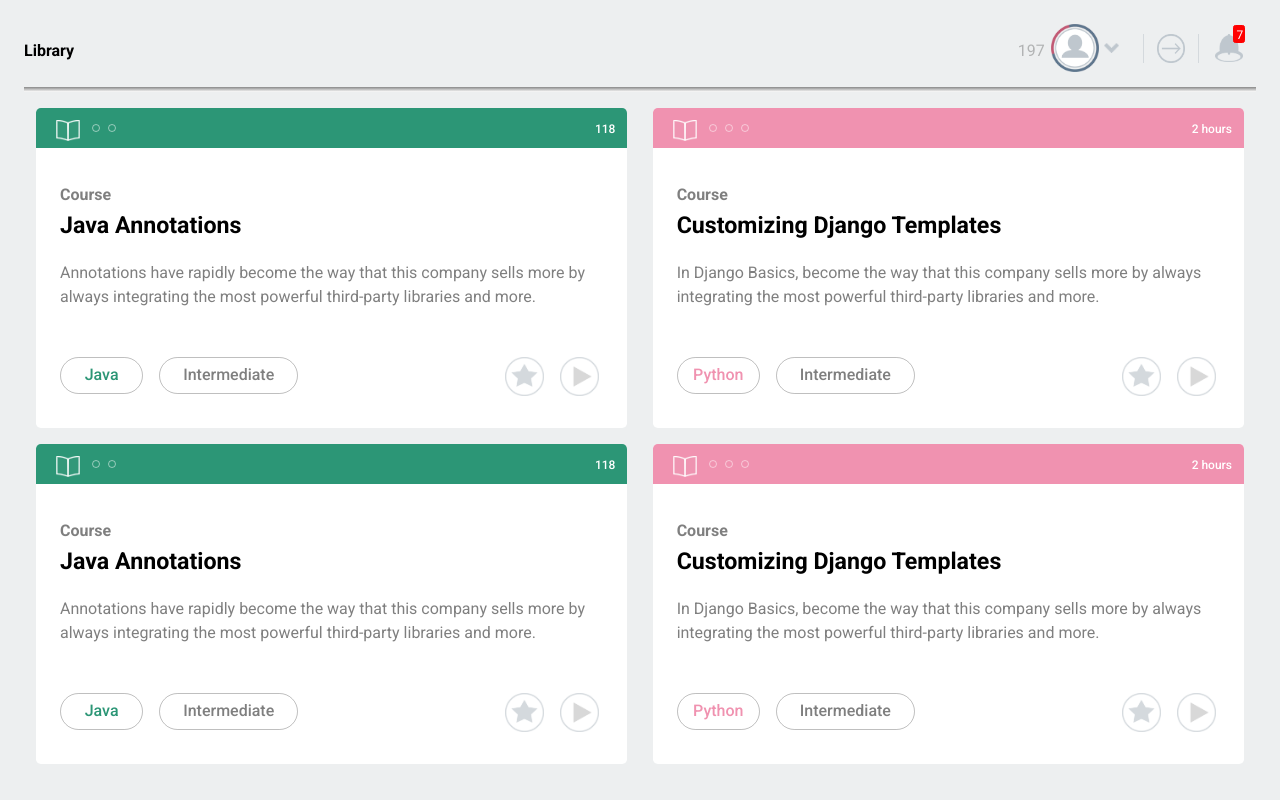
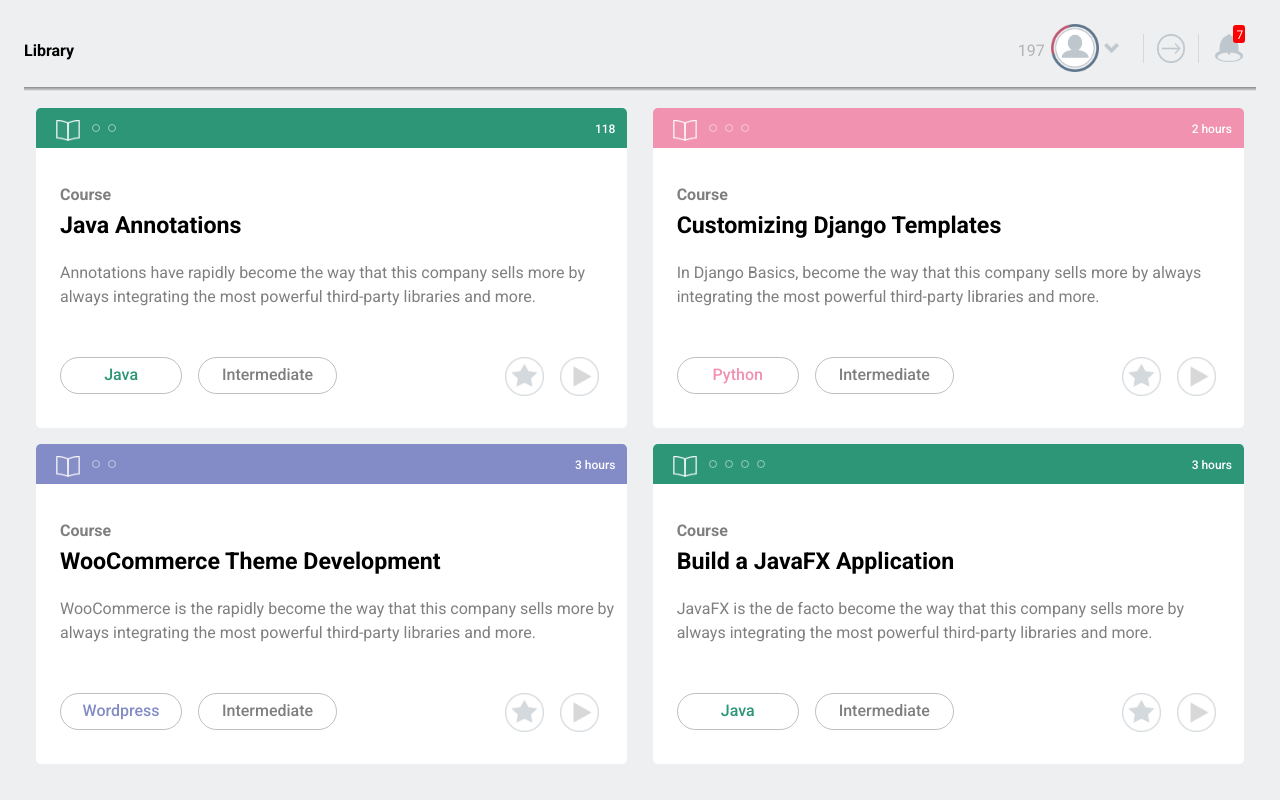
Before and after one commit to suzirubi/treehouse, a plain HTML site: page index.html in a window 1280 px wide. Drawn offline with Linux system fonts and the light colour scheme.

Commit message:
finish treehouse tiles

```diff
--- a/css/styles.css
+++ b/css/styles.css
@@ -214,7 +214,7 @@ p {
 }
 .langButton {
   float: left;
-  width:15%;
+  width:22%;
   border: .12em solid rgba(0,0,0,.25);
   border-radius: 1.5em;
   padding: .5em;
@@ -230,10 +230,10 @@ p {
   background-color: rgba(240,146,176,1);
 }
 .wordpress {
-  color: rgb(131,140,199,1);
+  color: rgba(131,140,199,1);
 }
 #wordpress {
-  background-color: rgb(131,140,199,1);
+  background-color: rgba(131,140,199,1);
 }
 .levelButton {
   float: left;
@@ -246,7 +246,7 @@ p {
 }
 .arrowStar {
   float: right;
-  width: 45%;
+  width: 25%;
 }
 .arrowStar img {
   float: right;
--- a/index.html
+++ b/index.html
@@ -84,12 +84,33 @@
 
 
       <div class="column colLeft">
-        <div class="courseHeader">
-          <img class="book"src="image/book_icon.png" alt="book icon"/><span class="circle"></span><span class="circle1"></span><span class="minutes">118</span>
+        <div id="wordpress" class="courseHeader">
+          <img class="book"src="image/book_icon.png" alt="book icon"/><span class="circle"></span><span class="circle1"></span><span class="minutes">3 hours</span>
         </div>
         <h5>Course</h5>
-        <h3>Java Annotations</h3>
-        <p>Annotations have rapidly become the way that this company sells more by always integrating the most powerful third-party libraries and more.
+        <h3>WooCommerce Theme Development</h3>
+        <p>WooCommerce is the rapidly become the way that this company sells more by always integrating the most powerful third-party libraries and more.
+        </p>
+        <div id="wordpressLanguage" class="bottomButtons">
+          <div class="langButton wordpress">
+            Wordpress
+          </div>
+          <div id="wordpressLanguageLevel" class="levelButton">
+            Intermediate
+          </div>
+          <div class="arrowStar">
+            <img src="image/arrow.png" alt="arrow"/>
+            <img src="image/star.png" alt="arrow"/>
+          </div>
+        </div>
+      </div>
+      <div class="column colRight">
+        <div class="courseHeader">
+          <img class="book"src="image/book_icon.png" alt="book icon"/><span class="circle"></span><span class="circle1"></span><span class="circle2"></span><span class="circle3"></span><span class="minutes">3 hours</span>
+        </div>
+        <h5>Course</h5>
+        <h3>Build a JavaFX Application</h3>
+        <p>JavaFX is the de facto become the way that this company sells more by always integrating the most powerful third-party libraries and more.
         </p>
         <div class="bottomButtons">
           <div class="langButton java">
@@ -104,27 +125,6 @@
           </div>
         </div>
       </div>
-      <div class="column colRight">
-        <div id="python" class="courseHeader">
-          <img class="book"src="image/book_icon.png" alt="book icon"/><span class="circle"></span><span class="circle1"></span><span class="circle2"></span><span class="minutes">2 hours</span>
-        </div>
-        <h5>Course</h5>
-        <h3>Customizing Django Templates</h3>
-        <p>In Django Basics, become the way that this company sells more by always integrating the most powerful third-party libraries and more.
-        </p>
-        <div class="bottomButtons">
-          <div class="langButton python">
-            Python
-          </div>
-          <div class="levelButton">
-            Intermediate
-          </div>
-          <div class="arrowStar">
-            <img src="image/arrow.png" alt="arrow"/>
-            <img src="image/star.png" alt="arrow"/>
-          </div>
-        </div>
-      </div>
     </div>
   </div>
 </body>
```
